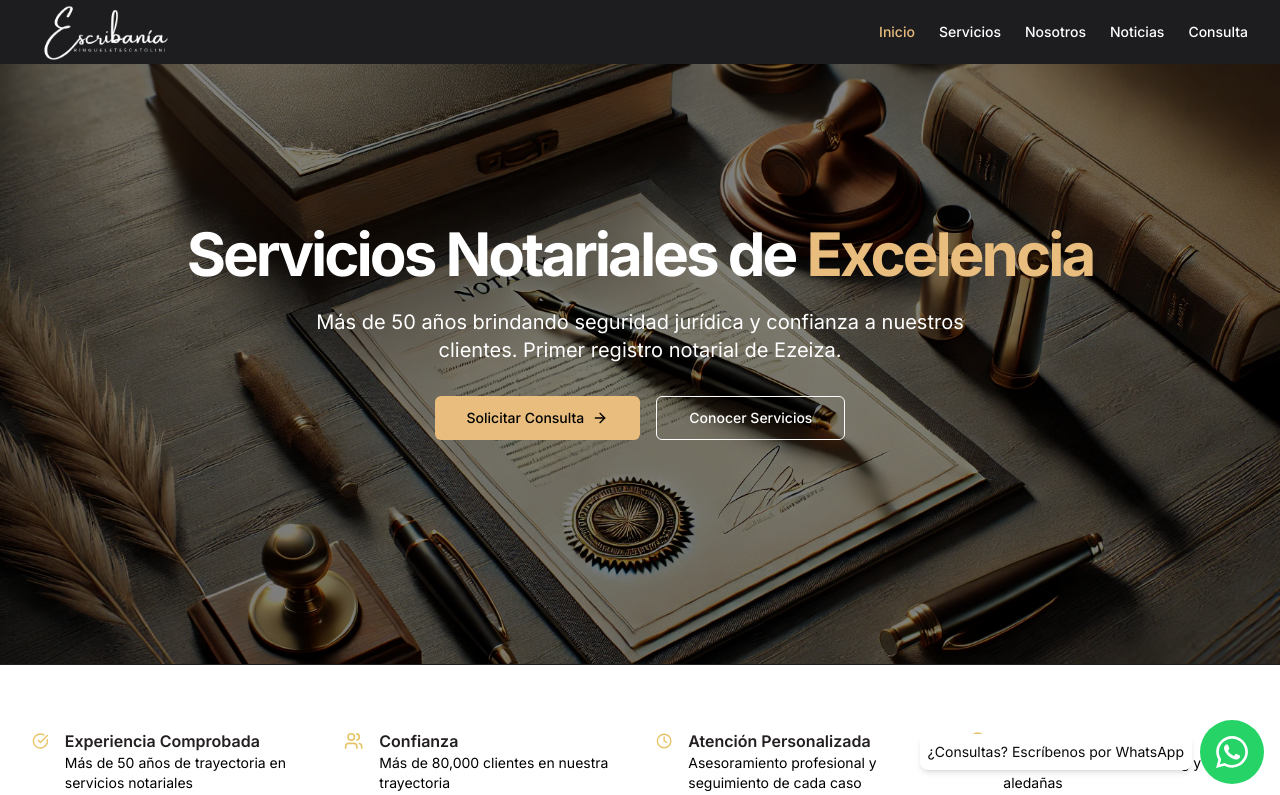
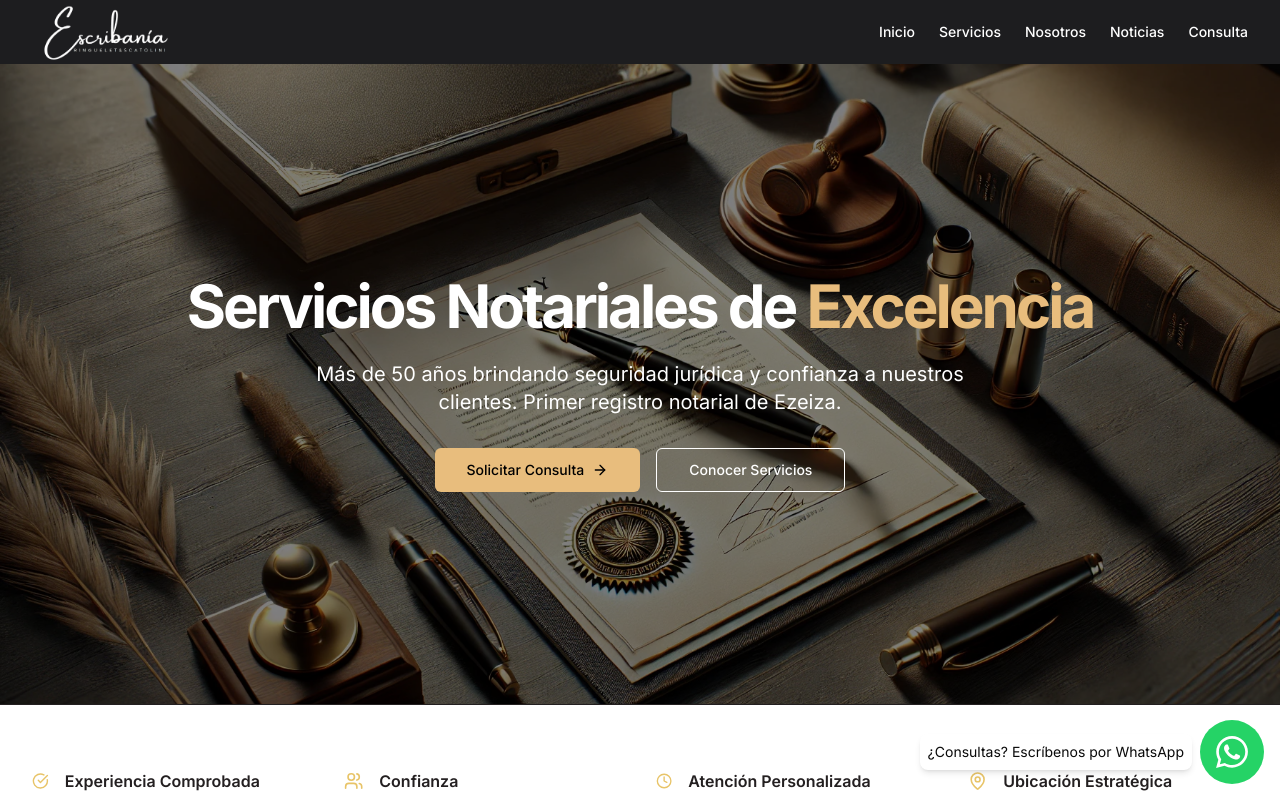
Before and after one commit to peter-ringuelet/Escribania, a Next.js app in the folder escribania-ringuelet/: page / in a window 1280 px wide. Shown: the top 795 px of the page. Built offline with nearby package versions, Linux system fonts and the light colour scheme.

Commit message:
transition

```diff
--- a/escribania-ringuelet/app/components/Hero.tsx
+++ b/escribania-ringuelet/app/components/Hero.tsx
@@ -7,7 +7,8 @@ import Image from "next/image"
 
 export function Hero() {
   return (
-    <section id="inicio" className="relative min-h-[600px] h-screen sm:h-auto">
+    <section className="relative min-h-[60vh] md:min-h-[80vh] flex items-center">
+      <div className="container mx-auto px-4 py-8 md:py-12 flex flex-col justify-center">
         <div className="absolute inset-0 z-0">
           <Image
             src="/placeholder2.webp"
@@ -75,6 +76,7 @@ export function Hero() {
             </Button>
           </motion.div>
         </motion.div>
+      </div>
     </section>
   )
 }
```
Lines whose indentation alone changed are shown as unchanged.
